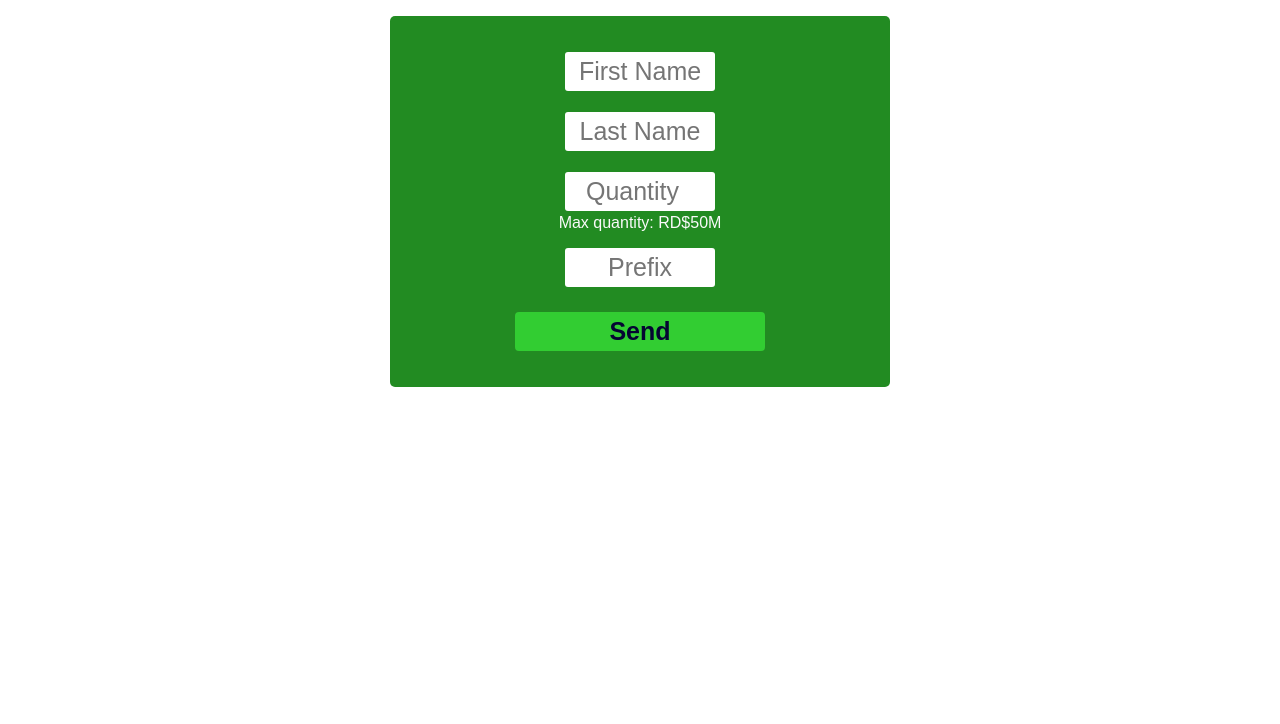
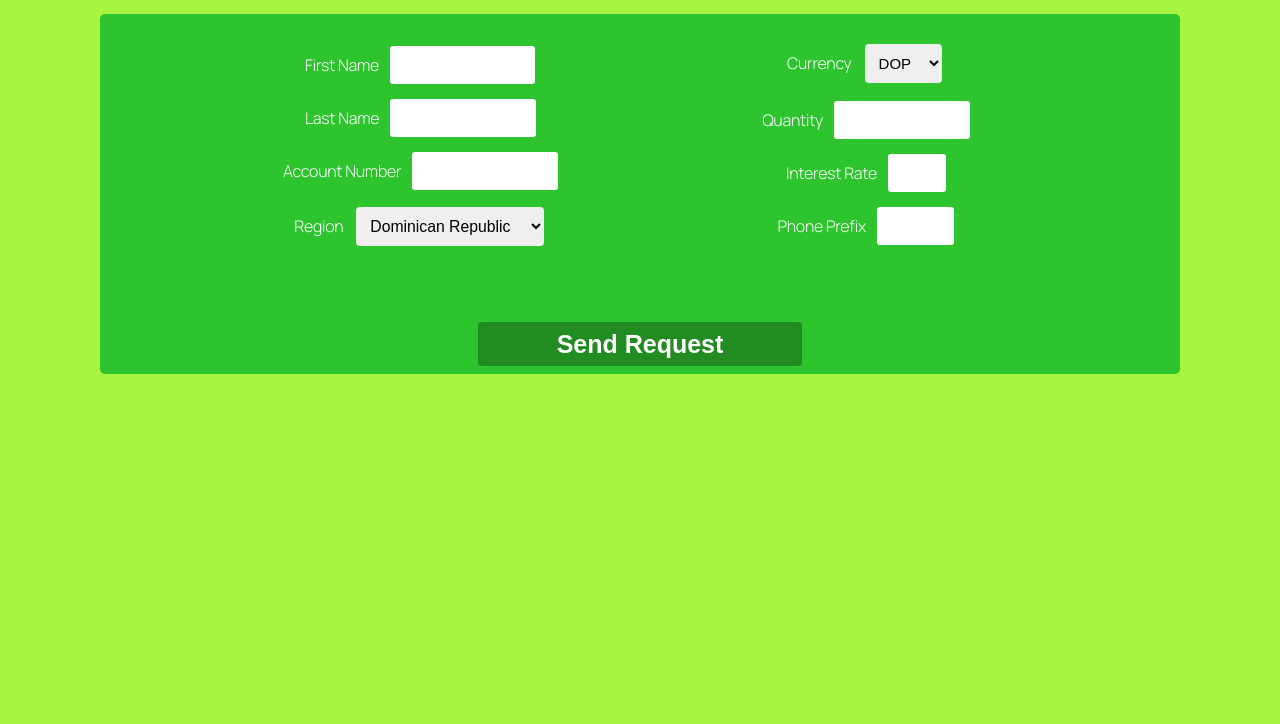
Before and after one commit to Emmanuel-Castro/Agrolender, a plain HTML site: page Loan_Request.html in a window 1280 px wide. Shown: the part 76-800 px from the top of the page. Drawn offline with Linux system fonts and the light colour scheme.

Commit message:
Agrolender Project Version 1.1.0

```diff
--- /dev/null
+++ b/Aglend_Calculator.css
@@ -0,0 +1,84 @@
+/*
+  FOREST GREEN -> rgb(34, 139, 34);
+  LIME GREEN ->  rgb(45, 196, 45);
+  LIME ->  rgb(167, 245, 65);
+  WHITE ->  rgb(255, 255, 255);
+  BLACK ->  rgb(0, 0, 0);
+*/
+
+
+* {
+    box-sizing: border-box;
+  }
+
+  body {
+    font-family: 'Manrope', sans-serif;
+    background-color: rgb(167, 245, 65);
+    background-size: 100vw, 100vh;
+    background-attachment: fixed;
+    letter-spacing: -0.25px;
+    padding: 0;
+    margin: 0;
+  }
+
+  h1 {
+    color: rgb(0, 0, 0);
+    text-align: center;
+    font-size: 40px;
+    margin-top: 5px;
+    margin-bottom: 30px;
+  }
+
+  form {
+    background-color: rgb(45, 196, 45);
+    text-align: center;
+    margin-left: 205px;
+    margin-right: 205px;
+    border-radius: 5px;
+  }
+
+  div {
+
+  }
+
+  label {
+    font-weight: lighter;
+    color: rgb(255, 255, 255);
+  }
+
+  input {
+    border: none;
+    font-size: 20px;
+    border-radius: 3px;
+    text-align: center;
+    padding: 7.5px;
+    margin: 7.5px;
+  }
+
+  input.loanAmountField {
+    margin-top: 30px;
+    width: 16%;
+  }
+
+  input.loanRateField {
+    width: 10%;
+  }
+
+  input.loanTimeField {
+    width: 10%;
+  }
+
+  input.calbtn {
+    border: none;
+    text-align: center;
+    background-color: rgb(34, 139, 34);
+    color: rgb(255, 255, 255);
+    font-size: 25px;
+    font-weight: bold;
+    letter-spacing: 0px;
+    margin-top: 40px;
+    margin-bottom: 15px;
+    border-radius: 4px;
+    width: 30%;
+    cursor: pointer;
+  }
--- a/Aglend_Menu.css
+++ b/Aglend_Menu.css
@@ -1,6 +1,7 @@
 /*
   FOREST GREEN -> rgb(34, 139, 34);
   LIME GREEN ->  rgb(50, 205, 50);
+  LIME ->  rgb(167, 245, 65);
   WHITE ->  rgb(250, 250, 250);
   BLACK ->  rgb(0, 0, 0);
 */
@@ -60,7 +61,6 @@
     li:hover {
       color: green;
       background-color: white;
-
     }
 
     a {
@@ -73,14 +73,14 @@
 
     /* FORM STYLE */
     div {
-      background-color: green;
+      background-color: rgb(34, 139, 34);
       color: rgb(250, 250, 250);
       padding: 50px;
       width: auto;
     }
 
     div.block2, div.block4 {
-      background-color: white;
+      background-color: rgb(167, 245, 65);
       color: rgb(0, 0, 0);
       padding: 50px;
     }
--- a/Loan_Request.css
+++ b/Loan_Request.css
@@ -1,9 +1,11 @@
 /*
   FOREST GREEN -> rgb(34, 139, 34);
-  LIME GREEN ->  rgb(50, 205, 50);
-  WHITE ->  rgb(250, 250, 250);
+  LIME GREEN ->  rgb(45, 196, 45);
+  LIME ->  rgb(167, 245, 65);
+  WHITE ->  rgb(255, 255, 255);
   BLACK ->  rgb(0, 0, 0);
 */
+
 
 * {
   box-sizing: border-box;
@@ -11,10 +13,10 @@
 
 body {
   font-family: 'Manrope', sans-serif;
-  background-color: rgb(255, 255, 255);
+  background-color: rgb(167, 245, 65);
   background-size: 100vw, 100vh;
   background-attachment: fixed;
-  letter-spacing: -1px;
+  letter-spacing: -0.25px;
   padding: 0;
   margin: 0;
 }
@@ -22,63 +24,75 @@ body {
 h1 {
   color: rgb(0, 0, 0);
   text-align: center;
-  font-size: 45px;
+  font-size: 40px;
   margin-top: 5px;
-  margin-bottom: 35px;
+  margin-bottom: 30px;
 }
 
 form {
-  background-color: rgb(34, 139, 34);
+  background-color: rgb(45, 196, 45);
   text-align: center;
-  width: 95%;
-  max-width: 500px;
-  margin: auto;
+  margin-left: 100px;
+  margin-right: 100px;
   border-radius: 5px;
-  padding-top: 25px;
-  padding-bottom: 25px;
+}
+
+div {
+  display: inline-block;
+  text-align: center;
+  margin: 20px;
+}
+
+label {
+  font-weight: lighter;
+  color: rgb(255, 255, 255);
 }
 
 input {
+  border: none;
   font-size: 20px;
-  margin-bottom: 5px;
   border-radius: 3px;
   text-align: center;
-  border: none;
-  padding: 5px;
-  margin: 10.5px;
-  width: 50%;
+  padding: 7.5px;
+  margin: 7.5px;
+  width: 35%;
 }
 
-input.fname, input.lname, input.qnt, input.phn {
-  width: 30%;
-  font-size: 25px;
+input.intRate {
+  width: 15%;
 }
 
 input.phn {
-  margin-top: 0px;
+  width: 20%;
 }
 
-p.maxQuantity {
-  letter-spacing: 0px;
-  color: rgb(250, 250, 250);
-  margin-top: -7.5px;
+select {
+  border: none;
+  padding: 10px;
+  margin: 10px;
+  border-radius: 4px;
 }
 
-div.localPhone {
-  padding: 5px;
+select.regionSelection {
+  font-size: 15.75px;
+  width: 45%;
+}
+
+select.currencySelection {
+  font-size: 15px;
+  width: 20%;
 }
 
 input.btn {
+  border: none;
   text-align: center;
-  background-color: rgb(50, 205, 50);
-  color: rgb(5, 5, 50);
+  background-color: rgb(34, 139, 34);
+  color: rgb(255, 255, 255);
   font-size: 25px;
   font-weight: bold;
   letter-spacing: 0px;
-  padding-left: 20px;
-  padding-right: 20px;
-  margin-top: 15px;
+  margin-top: 30px;
   border-radius: 4px;
-  border: none;
+  width: 30%;
   cursor: pointer;
 }
--- a/Loan_Request.html
+++ b/Loan_Request.html
@@ -3,21 +3,57 @@
   <head>
     <meta charset="utf-8">
     <title>Loan Request</title>
+    <link href="https://fonts.googleapis.com/css2?family=Manrope:wght@300&display=swap" rel="stylesheet">
     <link rel="stylesheet" href="Loan_Request.css">
   </head>
+
   <body>
 
     <h1>Loan Request</h1>
 
-    <form class="" action="index.html">
+    <form class="loanForm" id="loanRequestForm" action="index.html">
 
-      <input type="text" id="fname" class="fname" placeholder="First Name" required> <br>
-      <input type="text" id="lname" class="lname" placeholder="Last Name" required> <br>
-      <input type="number" id="qnt" class="qnt" placeholder="Quantity" required>
-        <p class="maxQuantity">Max quantity: RD$50M</p>
-      <input type="text" id="prefix" class="phn" placeholder="Prefix" required> <br>
+      <!--FORM DIV GROUP #1-->
+      <div id="formBlock1" class="block1">
+        <label for="fname">First Name</label>
+        <input type="text" id="fname" class="fname" required> <br>
 
-      <input type="button" class="btn" id="sendBtn" value="Send">
+        <label for="lname">Last Name</label>
+        <input type="text" id="lname" class="lname" required> <br>
+
+        <label for="accNumber">Account Number</label>
+        <input type="text" id="accNumber" class="accountnum" title="10 Digits" required> <br>
+
+        <label for="regionSelector">Region</label>
+        <select id="regionSelector" class="regionSelection" required>
+          <option value="local">Dominican Republic</option>
+          <option value="central">Central America</option>
+        </select>
+      </div>
+
+      <!--FORM DIV GROUP #2-->
+      <div id="formBlock2" class="block2">
+        <label for="currencySelector">Currency</label>
+        <select id="currencySelector" class="currencySelection" required>
+          <option value="DOP">DOP</option>
+          <option value="USD">USD</option>
+        </select> <br>
+
+        <label for="qnt">Quantity</label>
+        <input type="number" id="qnt" class="qnt" required> <br>
+
+        <label for="rate">Interest Rate</label>
+        <input type="number" id="rate" class="intRate" required> <br>
+
+        <label for="prefix">Phone Prefix</label>
+        <input type="text" id="prefix" class="phn" required>
+      </div>
+
+      <!--MESSAGE TAG-->
+      <p id="msg"></p>
+
+      <!--BUTTON-->
+      <input type="button" class="btn" id="sendBtn" value="Send Request">
 
     </form>
 
--- a/Loan_Request.js
+++ b/Loan_Request.js
@@ -1,44 +1,65 @@
 let first = document.getElementById('fname');
 let last = document.getElementById('lname');
+let account = document.getElementById('accNumber');
+let region = document.getElementById('regionSelector');
+let currency = document.getElementById('currencySelector');
 let quantity = document.getElementById('qnt');
+let rate = document.getElementById('rate');
 let prefix = document.getElementById('prefix');
 
 
+//Set the network connection status
+if (window.navigator.onLine == true) {
+  console.log('Status: Online');
+} else {
+  console.log('Status: Offline');
+}
+
+//Set the file protocol
+console.log(`Protocol: ${window.location.protocol}`);
+
+//Set the geographical zone
+if (window.navigator.language == 'es-419') {
+  console.log('Region: Central America and the Caribbean');
+}
+
+//Button Listener
 document.getElementById('sendBtn').addEventListener("click", function() {
 
-  if (first.value == '' && last.value == '' && quantity.value == '' && prefix.value == '') {
-    window.alert('Complete all the inputs');
-  } else if (first.value == '' || last.value == '') {
-    window.alert('First Name and Last Name inputs are mandatory');
+  if (first.value == '') {
+    document.getElementById('msg').innerHTML = 'First Empty';
+  } else if (last.value == '') {
+    document.getElementById('msg').innerHTML = 'Last Empty';
+  } else if (account.value == '') {
+    document.getElementById('msg').innerHTML = 'Account Empty';
+  } else if (account.value.length != 10) {
+    document.getElementById('msg').innerHTML = 'Account Number must have 10 digits';
   } else if (quantity.value == '') {
-    window.alert('Quantity input is mandatory');
+    document.getElementById('msg').innerHTML = 'Quantity Empty';
+  } else if (quantity.value < 10000) {
+    document.getElementById('msg').innerHTML = 'Minimum Quantity: RD$10,000';
+  } else if (quantity.value > 50000000) {
+    document.getElementById('msg').innerHTML = 'Maximum Quantity: RD$50,000,000';
+  } else if (rate.value == '') {
+    document.getElementById('msg').innerHTML = 'Rate Empty';
   } else if (prefix.value == '') {
-    window.alert('Phone Prefix input is mandatory');
-  } else if (quantity.value < 10000) {
-    window.alert('Minimum Quantity: RD$10,000');
-  } else if (quantity.value > 50000000) {
-    window.alert('Maximum Quantity: RD$50,000,000')
+    document.getElementById('msg').innerHTML = 'Prefix Empty';
   } else if (prefix.value != '809') {
-    window.alert('Phone Prefix not available in your country');
+    document.getElementById('msg').innerHTML = 'Phone Prefix not available in your country';
   } else {
-    window.alert('Request Completed');
+    window.alert('Request Sended');
+    document.getElementById('msg').innerHTML = '';
+    document.getElementById('loanRequestForm').reset();
 
-    console.log(`First Name: ${typeof first.value}`);
-    console.log(`Last Name: ${typeof last.value}`);
-    console.log(`Quantity: RD$${typeof quantity.value}`);
-    console.log(`Phone Prefix: ${typeof prefix.value}`);
+    console.log(`First Name: ${first.value}`);
+    console.log(`Last Name: ${last.value}`);
+    console.log(`Account Number: ${Number.parseInt(account.value)}`);
+    console.log(`Region: ${region.value}`);
+
+    console.log(`Currency: ${currency.value}`);
+    console.log(`Quantity: RD$ ${quantity.value}`);
+    console.log(`Interest Rate: ${rate.value}`);
+    console.log(`Phone Prefix: ${prefix.value}`);
   }
 
 });
-
-
-  if (window.navigator.language == 'es-419') {
-    console.log('Region: Central America and the Caribbean');
-  }
-
-console.log(`App Version: ${window.navigator.appVersion}`);
-console.log(`Platform: ${window.navigator.platform}`);
-console.log(`Language: ${window.navigator.language}`);
-console.log(`Online Status: ${window.navigator.onLine}`);
-console.log(`Protocol: ${window.location.protocol}`);
-console.log(`Route: ${window.location.pathname}`);
```
Also changed, not shown: Aglend_Calculator.html (added, +33 -0 lines).
